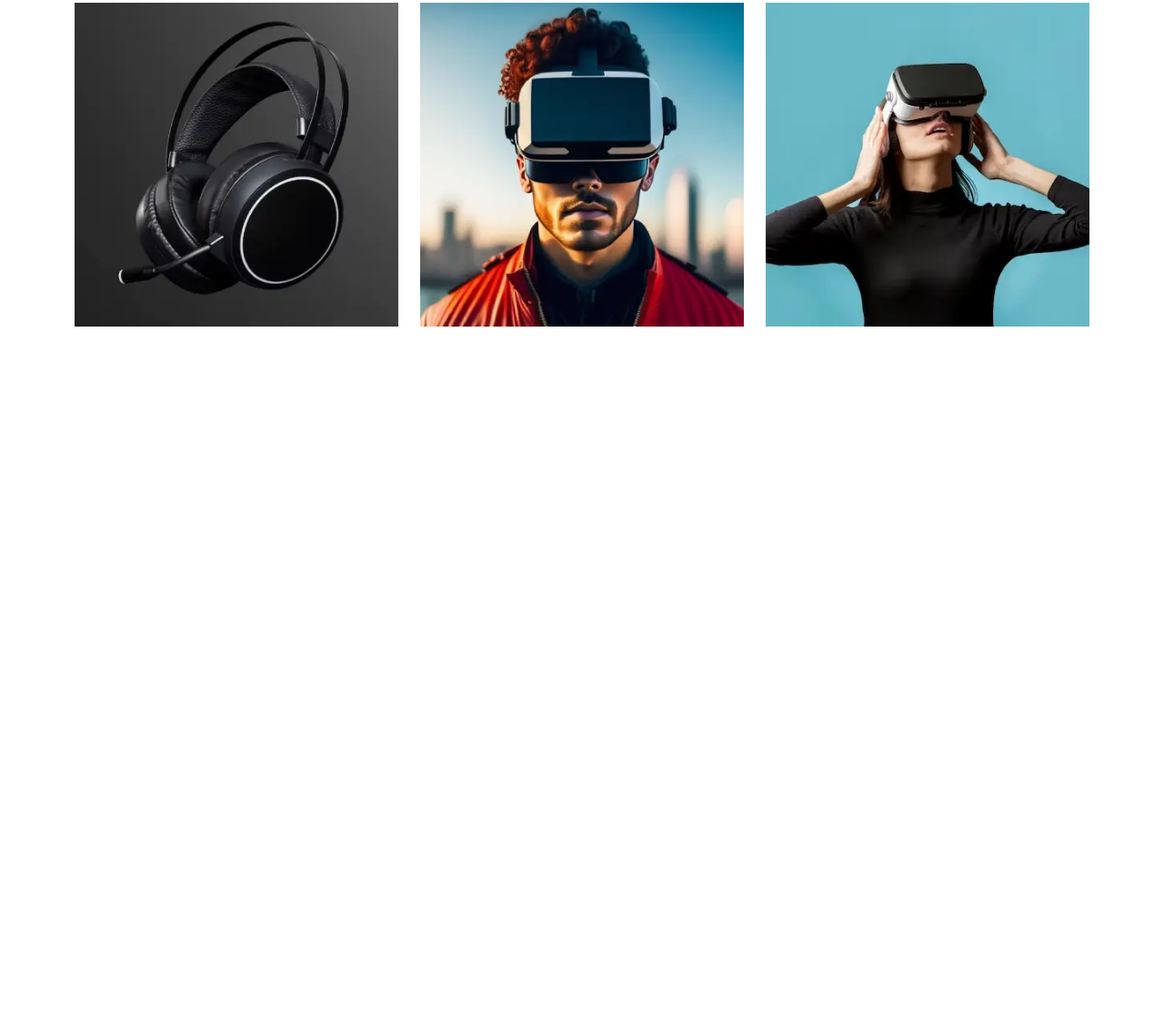
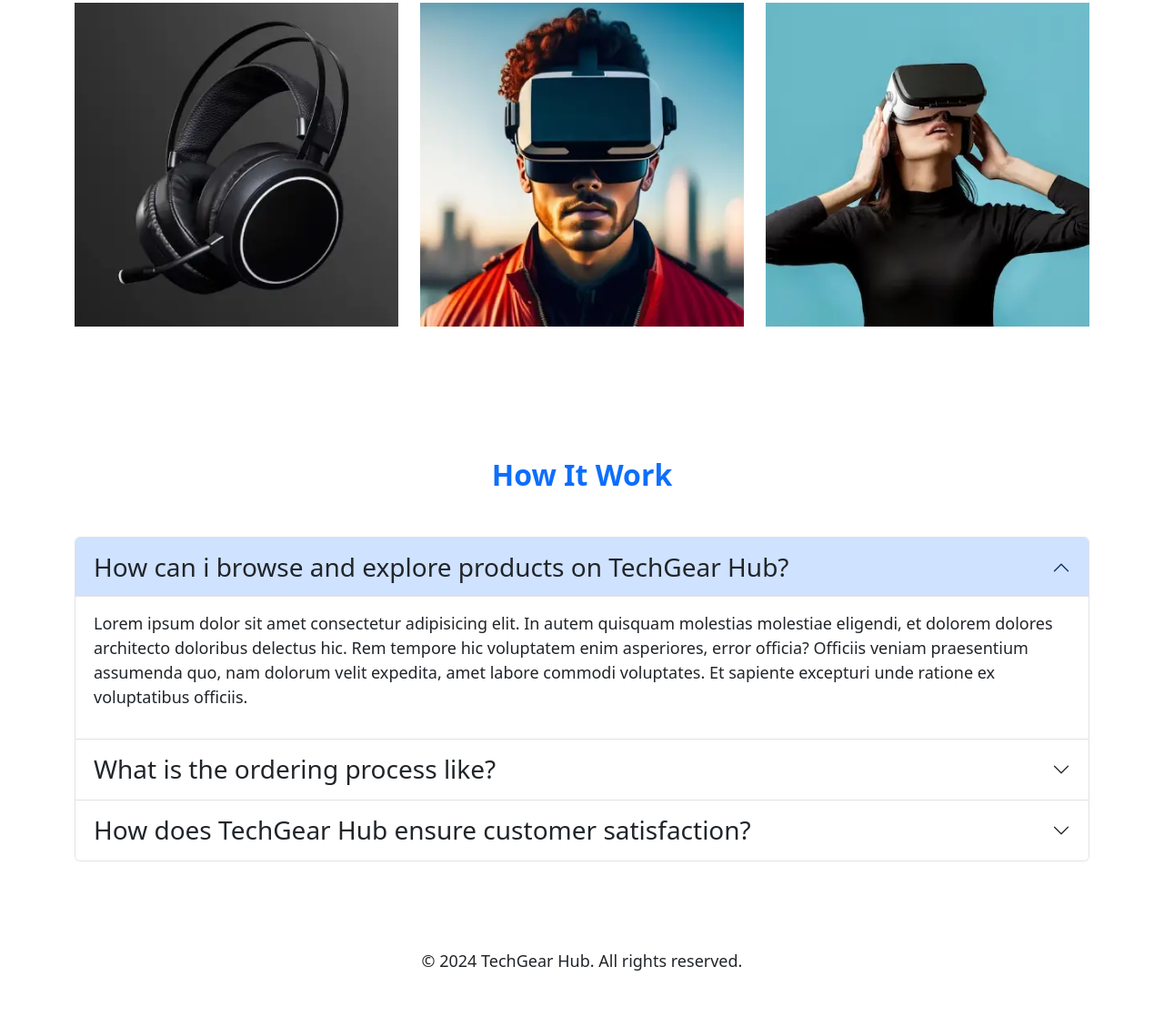
Before and after one commit to Pelangiii/Teach-gear, a plain HTML site: page indext.html in a window 1280 px wide. Shown: the part 1997-3115 px from the top of the page at 91% size. Before the commit the page ends 2404 px from the top, so only its background shows below. Drawn offline with nearby package versions, Linux system fonts and the light colour scheme.

Commit message:
first commit

```diff
--- a/indext.html
+++ b/indext.html
@@ -197,6 +197,70 @@
             </div>
         </div>
     </div>
+    <!-- How It Works -->
+    <div class="container py-5">
+        <div class="row">
+          <div class="col-12">
+            <h2 class="fw-bold text-center text-primary my-5">How It Work</h2>
+
+            <!-- Accordion -->
+            <div class="accordion" id="accordionExample">
+              <!-- Accordion 1 -->
+              <div class="accordion-item">
+                <h2 class="accordion-header">
+                  <button class="accordion-button fs-3 text-dark fw-medium" type="button" data-bs-toggle="collapse" data-bs-target="#collapseOne" aria-expanded="true" aria-controls="collapseOne">
+                    How can i browse and explore products on TechGear Hub?
+                  </button>
+                </h2>
+                <div id="collapseOne" class="accordion-collapse collapse show" data-bs-parent="#accordionExample">
+                  <div class="accordion-body">
+                    <p>
+                      Lorem ipsum dolor sit amet consectetur adipisicing elit. In autem quisquam molestias molestiae eligendi, et dolorem dolores architecto doloribus delectus hic. Rem tempore hic voluptatem enim asperiores, error officia? Officiis veniam praesentium assumenda quo, nam dolorum velit expedita, amet labore commodi voluptates. Et sapiente excepturi unde ratione ex voluptatibus officiis.
+                    </p>
+                  </div>
+                </div>
+              </div>
+              <!-- Accordion 2 -->
+              <div class="accordion-item">
+                <h2 class="accordion-header">
+                  <button class="accordion-button collapsed fs-3 text-dark fw-medium" type="button" data-bs-toggle="collapse" data-bs-target="#collapseTwo" aria-expanded="false" aria-controls="collapseTwo">
+                    What is the ordering process like?
+                  </button>
+                </h2>
+                <div id="collapseTwo" class="accordion-collapse collapse" data-bs-parent="#accordionExample">
+                  <div class="accordion-body">
+                    <p>
+                      Lorem ipsum, dolor sit amet consectetur adipisicing elit. Repellendus, rerum expedita repudiandae perferendis veritatis assumenda reprehenderit dolores temporibus labore eos? Itaque possimus nesciunt at, assumenda nemo consequatur illo. Fugit, aspernatur animi pariatur autem eius deleniti iure officiis ullam omnis dolorum aliquid sunt ad dignissimos nemo accusamus non ipsa obcaecati tenetur?
+                    </p>
+                  </div>
+                </div>
+              </div>
+              <!-- Accordion 3 -->
+              <div class="accordion-item">
+                <h2 class="accordion-header">
+                  <button class="accordion-button collapsed fs-3 text-dark fw-medium" type="button" data-bs-toggle="collapse" data-bs-target="#collapseThree" aria-expanded="false" aria-controls="collapseThree">
+                    How does TechGear Hub ensure customer satisfaction?
+                  </button>
+                </h2>
+                <div id="collapseThree" class="accordion-collapse collapse" data-bs-parent="#accordionExample">
+                  <div class="accordion-body">
+                    <p>
+                      Lorem ipsum, dolor sit amet consectetur adipisicing elit. Rem eum atque nulla, voluptatum voluptatem dolor veniam quod optio nostrum velit at mollitia quae, molestias ipsam vero, aliquam fugit alias sint corrupti maiores culpa eaque veritatis aspernatur voluptate. Sequi, repudiandae aspernatur corrupti vero sed ipsa laudantium assumenda earum et rem quisquam!
+                    </p>
+                  </div>
+                </div>
+              </div>
+            </div>
+          </div>
+        </div>
+      </div>
+
+      <!-- Footer -->
+       <footer class="footer-section">
+        <p class="text-center p-5 mb-0">
+          &copy; 2024 TechGear Hub. All rights reserved.
+        </p>
+       </footer>
 
     <!-- md : ukuran layar -->
     <!-- Link JS Bootstrap -->
```
